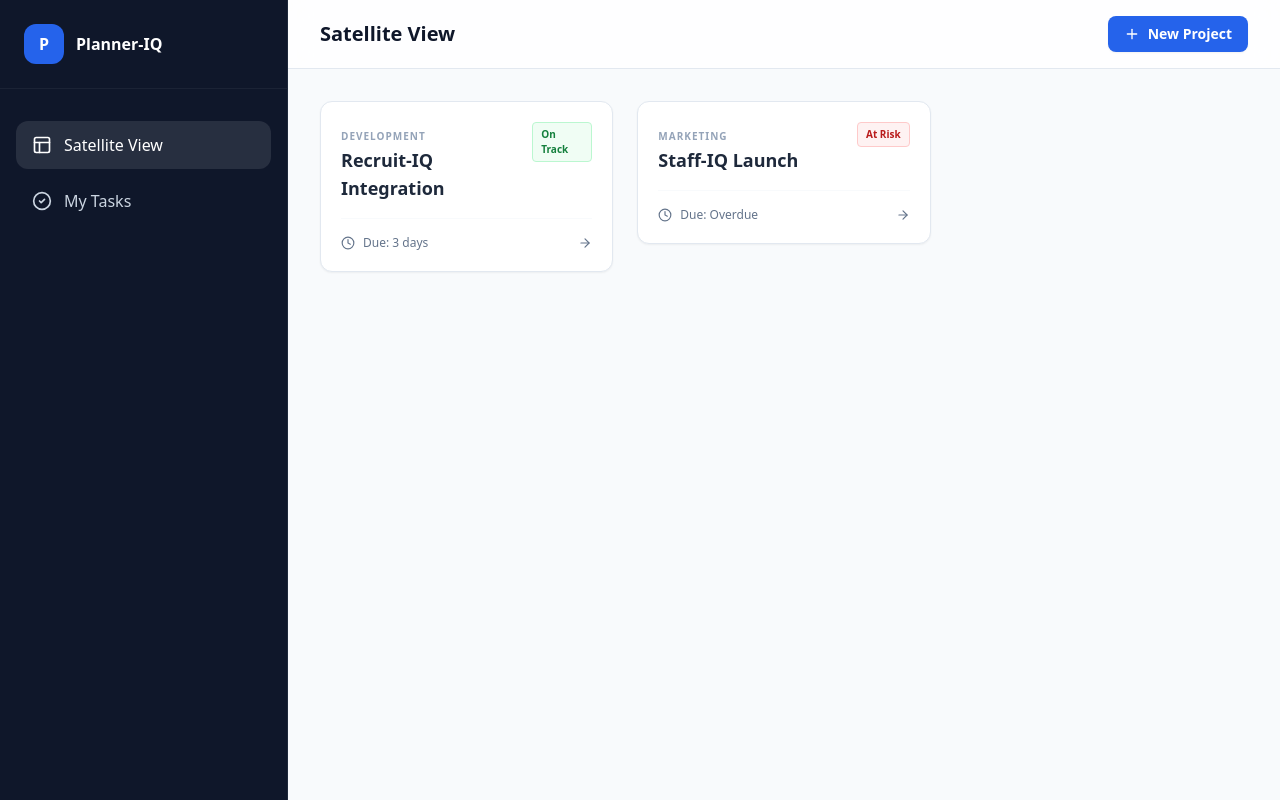
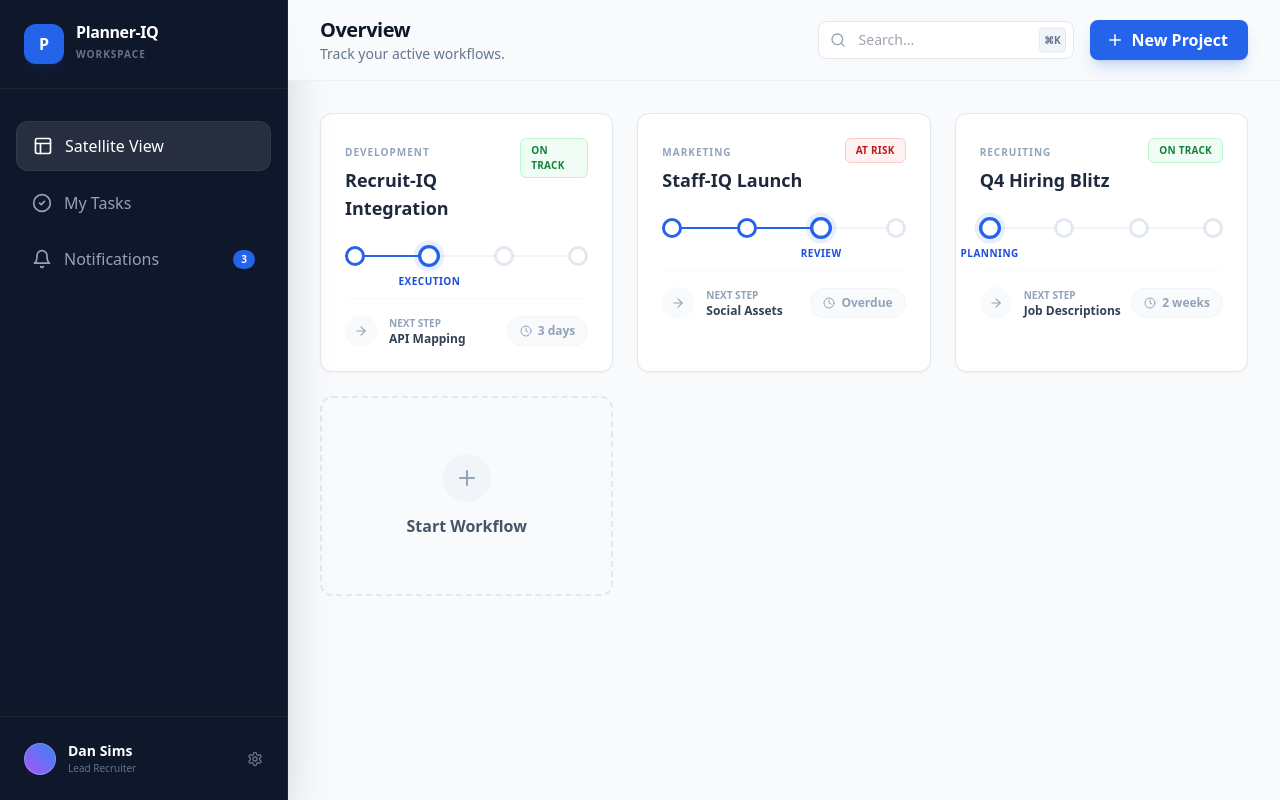
Before and after one commit to dansims2024-afk/Planner-IQ, a Next.js app: page / in a window 1280 px wide. Built offline with nearby package versions, Linux system fonts and the light colour scheme.

Commit message:
Update Dashboard.jsx

```diff
--- a/src/components/Dashboard.jsx
+++ b/src/components/Dashboard.jsx
@@ -1,11 +1,10 @@
 "use client";
 
 import React, { useState, useEffect } from 'react';
-import Link from 'next/link';
-import { Layout, CheckCircle2, Settings, Plus, Search, Bell, X, ArrowRight, Clock } from 'lucide-react';
-import Image from 'next/image';
+import { Layout, CheckCircle2, Settings, Plus, Search, Bell, Command } from 'lucide-react';
+import ProjectCard from './ProjectCard';
 
-// --- DATA DEFINED LOCALLY (SAFETY FIX) ---
+// --- DATA DEFINED HERE FOR SAFETY ---
 const INITIAL_PROJECTS = [
   {
     id: 101,
@@ -15,10 +14,7 @@ const INITIAL_PROJECTS = [
     currentPhase: 2,
     nextTask: 'API Mapping',
     deadline: '3 days',
-    phases: [
-      { id: 1, name: 'Planning', tasks: [{id:1, text:'Scope', completed:true}] },
-      { id: 2, name: 'Execution', tasks: [] }
-    ]
+    phases: []
   },
   {
     id: 102,
@@ -26,40 +22,27 @@ const INITIAL_PROJECTS = [
     type: 'Marketing',
     status: 'At Risk',
     currentPhase: 3,
-    nextTask: 'Social Media Assets',
+    nextTask: 'Social Assets',
     deadline: 'Overdue',
+    phases: []
+  },
+  {
+    id: 103,
+    title: 'Q4 Hiring Blitz',
+    type: 'Recruiting',
+    status: 'On Track',
+    currentPhase: 1,
+    nextTask: 'Job Descriptions',
+    deadline: '2 weeks',
     phases: []
   }
 ];
 
-// --- INTERNAL CARD COMPONENT (To ensure no import errors) ---
-const ProjectCard = ({ project }) => (
-  <Link href={`/project/${project.id}`} className="block group">
-    <div className="bg-white rounded-xl border border-slate-200 p-5 shadow-sm hover:shadow-md transition-all cursor-pointer">
-      <div className="flex justify-between items-start mb-4">
-        <div>
-          <span className="text-[10px] font-bold text-slate-400 uppercase tracking-widest">{project.type}</span>
-          <h3 className="text-lg font-bold text-slate-800 group-hover:text-blue-600 transition-colors">{project.title}</h3>
-        </div>
-        <div className={`px-2 py-1 rounded text-[10px] font-bold border ${project.status === 'On Track' ? 'bg-green-50 text-green-700 border-green-200' : 'bg-red-50 text-red-700 border-red-200'}`}>
-          {project.status}
-        </div>
-      </div>
-      <div className="flex items-center gap-2 text-xs text-slate-500 mt-4 border-t border-slate-50 pt-4">
-        <Clock size={14} />
-        <span>Due: {project.deadline}</span>
-        <ArrowRight size={14} className="ml-auto" />
-      </div>
-    </div>
-  </Link>
-);
-
 export default function Dashboard() {
   const [projects, setProjects] = useState([]);
-  const [isModalOpen, setIsModalOpen] = useState(false);
 
   useEffect(() => {
-    // Load from local storage OR use local constant
+    // Try to load saved data, otherwise use the constants above
     const saved = localStorage.getItem('planner_iq_projects');
     if (saved) {
       setProjects(JSON.parse(saved));
@@ -70,31 +53,78 @@ export default function Dashboard() {
 
   return (
     <div className="min-h-screen bg-slate-50 flex font-sans text-slate-900">
-      {/* Sidebar */}
-      <aside className="w-72 bg-slate-900 text-slate-300 flex flex-col fixed h-full hidden lg:flex border-r border-slate-800">
+
+      {/* SIDEBAR */}
+      <aside className="w-72 bg-slate-900 text-slate-300 flex flex-col fixed h-full hidden lg:flex border-r border-slate-800 shadow-2xl z-20">
         <div className="p-6 border-b border-white/5 flex items-center gap-3">
-          <div className="w-10 h-10 bg-blue-600 rounded-xl flex items-center justify-center text-white font-bold">P</div>
-          <h1 className="font-bold text-white">Planner-IQ</h1>
+          <div className="w-10 h-10 bg-blue-600 rounded-xl flex items-center justify-center text-white font-bold shadow-lg shadow-blue-900/20">P</div>
+          <div>
+            <h1 className="font-bold text-white tracking-tight leading-none">Planner-IQ</h1>
+            <span className="text-[10px] uppercase font-bold tracking-widest text-slate-500">Workspace</span>
+          </div>
         </div>
-        <nav className="p-4 mt-4 space-y-2">
-          <div className="flex items-center gap-3 bg-white/10 text-white px-4 py-3 rounded-xl font-medium"><Layout size={20} /> <span>Satellite View</span></div>
-          <div className="flex items-center gap-3 px-4 py-3 rounded-xl hover:bg-white/5 transition-all cursor-pointer"><CheckCircle2 size={20} /> <span>My Tasks</span></div>
+
+        <nav className="flex-1 p-4 space-y-2 mt-4">
+          <div className="flex items-center gap-3 bg-white/10 text-white px-4 py-3 rounded-xl font-medium cursor-pointer border border-white/5">
+            <Layout size={20} /> <span>Satellite View</span>
+          </div>
+          <div className="flex items-center gap-3 px-4 py-3 rounded-xl font-medium cursor-pointer hover:bg-white/5 hover:text-white transition-all text-slate-400 group">
+            <CheckCircle2 size={20} /> <span>My Tasks</span>
+          </div>
+          <div className="flex items-center gap-3 px-4 py-3 rounded-xl font-medium cursor-pointer hover:bg-white/5 hover:text-white transition-all text-slate-400 group">
+            <Bell size={20} /> <span>Notifications</span>
+            <span className="ml-auto bg-blue-600 text-white text-[10px] font-bold px-2 py-0.5 rounded-full">3</span>
+          </div>
         </nav>
+
+        <div className="p-4 border-t border-white/5">
+          <div className="flex items-center gap-3 p-2 rounded-xl hover:bg-white/5 cursor-pointer transition-colors">
+            <div className="w-8 h-8 rounded-full bg-gradient-to-tr from-purple-500 to-blue-500 border border-white/20" />
+            <div className="flex-1">
+              <div className="text-sm font-semibold text-white">Dan Sims</div>
+              <div className="text-[10px] text-slate-500">Lead Recruiter</div>
+            </div>
+            <Settings size={16} className="text-slate-500 hover:text-white" />
+          </div>
+        </div>
       </aside>
 
-      {/* Main Content */}
+      {/* MAIN AREA */}
       <main className="flex-1 lg:ml-72 relative">
-        <header className="bg-white/80 backdrop-blur-md sticky top-0 z-30 border-b border-slate-200 px-8 py-4 flex justify-between items-center">
-          <h2 className="text-xl font-bold text-slate-900">Satellite View</h2>
-          <div className="flex gap-4">
-            <button onClick={() => setIsModalOpen(true)} className="bg-blue-600 hover:bg-blue-700 text-white px-4 py-2 rounded-lg font-bold flex items-center gap-2 text-sm shadow-sm transition-all">
-              <Plus size={16} /> New Project
+        {/* Sticky Header */}
+        <header className="sticky top-0 z-30 bg-slate-50/80 backdrop-blur-xl border-b border-slate-200/50 px-8 py-4 flex justify-between items-center">
+          <div>
+            <h2 className="text-xl font-bold text-slate-900 tracking-tight">Overview</h2>
+            <p className="text-sm text-slate-500">Track your active workflows.</p>
+          </div>
+
+          <div className="flex items-center gap-4">
+            <div className="relative group hidden md:block">
+              <Search className="absolute left-3 top-1/2 -translate-y-1/2 text-slate-400 group-hover:text-blue-600 transition-colors" size={16} />
+              <input type="text" placeholder="Search..." className="pl-10 pr-12 py-2 bg-white border border-slate-200 rounded-lg text-sm focus:ring-2 focus:ring-blue-100 outline-none w-64 transition-all" />
+              <div className="absolute right-2 top-1/2 -translate-y-1/2 p-1 bg-slate-100 rounded text-[10px] text-slate-500 font-bold border border-slate-200">⌘K</div>
+            </div>
+            <button className="bg-blue-600 hover:bg-blue-700 text-white pl-4 pr-5 py-2 rounded-lg font-bold flex items-center gap-2 shadow-lg shadow-blue-600/20 active:scale-95 transition-all">
+              <Plus size={18} /> New Project
             </button>
           </div>
         </header>
 
-        <div className="p-8 grid grid-cols-1 md:grid-cols-2 xl:grid-cols-3 gap-6">
-          {projects.map(p => <ProjectCard key={p.id} project={p} />)}
+        {/* Content Grid */}
+        <div className="p-8 pb-20">
+          <div className="grid grid-cols-1 md:grid-cols-2 xl:grid-cols-3 gap-6">
+            {projects.map(project => (
+              <ProjectCard key={project.id} project={project} />
+            ))}
+
+            {/* Empty State Card */}
+            <button className="group border-2 border-dashed border-slate-200 rounded-xl flex flex-col items-center justify-center p-8 text-slate-400 hover:border-blue-400 hover:bg-blue-50/30 transition-all min-h-[200px]">
+              <div className="w-12 h-12 rounded-full bg-slate-100 flex items-center justify-center group-hover:bg-blue-100 group-hover:text-blue-600 transition-all mb-3 group-hover:scale-110">
+                <Plus size={24} />
+              </div>
+              <span className="font-bold text-slate-600 group-hover:text-blue-700 transition-colors">Start Workflow</span>
+            </button>
+          </div>
         </div>
       </main>
     </div>
```
